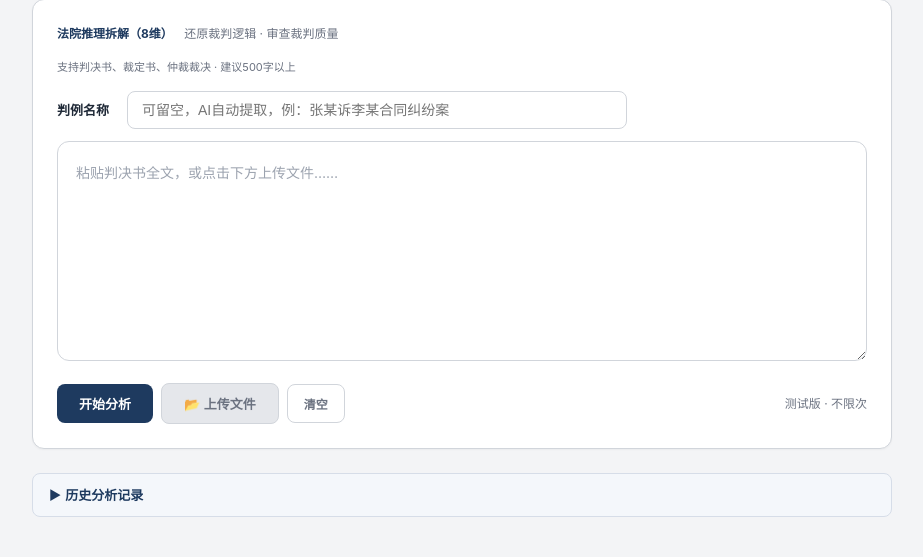
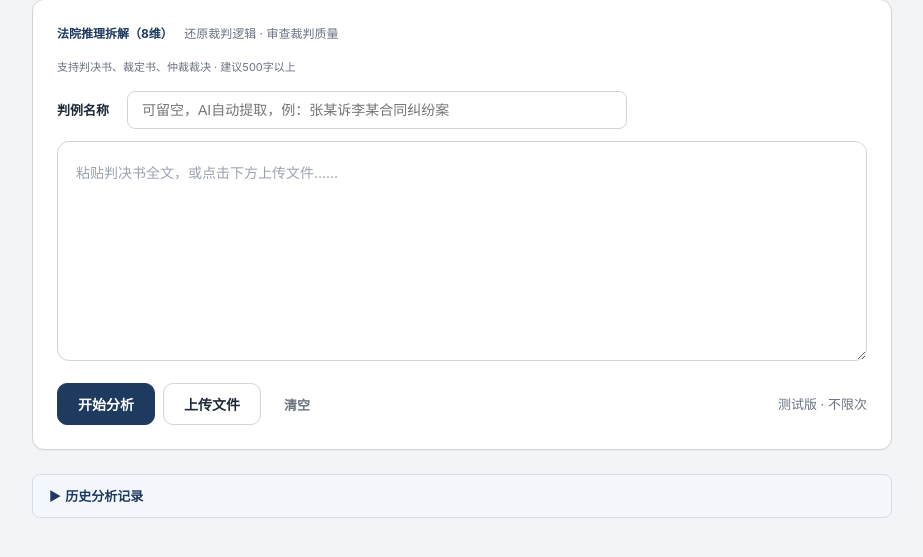
Before and after one commit to tokens-001/case-analyzer, a Flask app: page / in a window 1280 px wide. Shown: the part 115-672 px from the top of the page, without its empty margins (178-1101 px from the left). Run offline with Flask 3, Linux system fonts and the light colour scheme.

Commit message:
按钮行优化：微粗边框+大圆角+去emoji+字号统一14px

```diff
--- a/python/templates/index.html
+++ b/python/templates/index.html
@@ -113,16 +113,16 @@
 
   .btn-row { display: flex; gap: 8px; align-items: center; flex-wrap: wrap; }
   .btn {
-    padding: 10px 22px; border: none; border-radius: 8px;
-    font-size: 13px; font-weight: 600; cursor: pointer;
-    transition: all .2s;
+    padding: 10px 20px; border: 1.5px solid transparent; border-radius: 10px;
+    font-size: 14px; font-weight: 600; cursor: pointer;
+    transition: all .15s;
   }
-  .btn:hover { opacity: 0.9; }
-  .btn-primary { background: var(--navy); color: #fff; }
-  .btn-secondary { background: var(--surface2); color: var(--text-dim); border: 1px solid var(--border); }
-  .btn-secondary:hover { border-color: var(--text-dim); color: var(--text); }
-  .btn-ghost { background: transparent; color: var(--text-dim); border: 1px solid var(--border); padding: 10px 16px; font-size: 12px; }
-  .btn-ghost:hover { border-color: var(--text-dim); color: var(--text); }
+  .btn-primary { background: var(--navy); color: #fff; border-color: var(--navy); }
+  .btn-primary:hover { background: #152d4a; }
+  .btn-secondary { background: var(--surface); color: var(--text); border-color: var(--border); }
+  .btn-secondary:hover { border-color: var(--navy); color: var(--navy); }
+  .btn-ghost { background: transparent; color: var(--text-dim); border-color: transparent; padding: 10px 14px; font-size: 13px; }
+  .btn-ghost:hover { color: var(--text); }
 
   .file-upload { position: relative; }
   .file-upload input[type="file"] { position: absolute; opacity: 0; width: 0; height: 0; }
@@ -354,11 +354,11 @@
     <div class="btn-row">
       <button class="btn btn-primary" onclick="开始分析()">开始分析</button>
       <span class="file-upload">
-        <button class="btn btn-secondary" onclick="document.getElementById('fileInput').click()">📂 上传文件</button>
+        <button class="btn btn-secondary" onclick="document.getElementById('fileInput').click()">上传文件</button>
         <input type="file" id="fileInput" accept=".txt" onchange="读文件(this)">
       </span>
       <button class="btn btn-ghost" onclick="清空()">清空</button>
-      <span id="remaining" style="margin-left:auto; font-size:12px; color:#6b7280;"></span>
+      <span id="remaining" style="margin-left:auto; font-size:13px; color:var(--text-dim);"></span>
     </div>
   </div>
 
```
